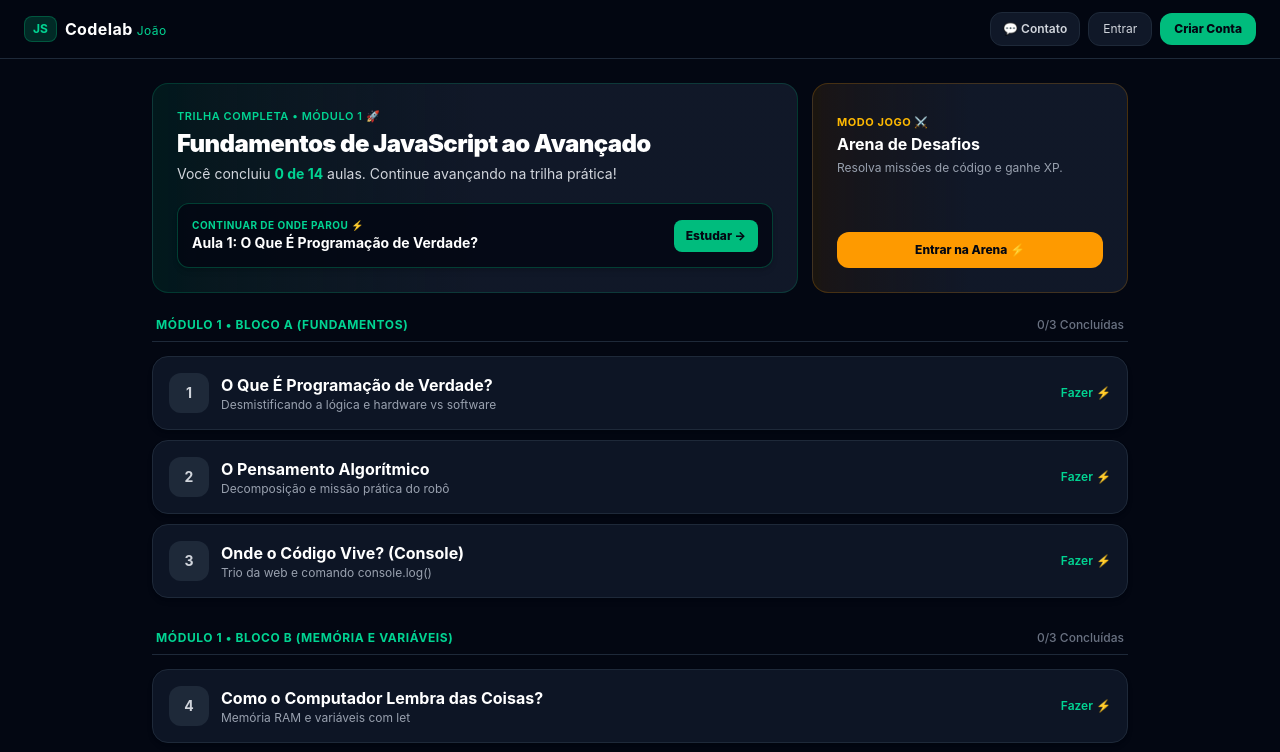
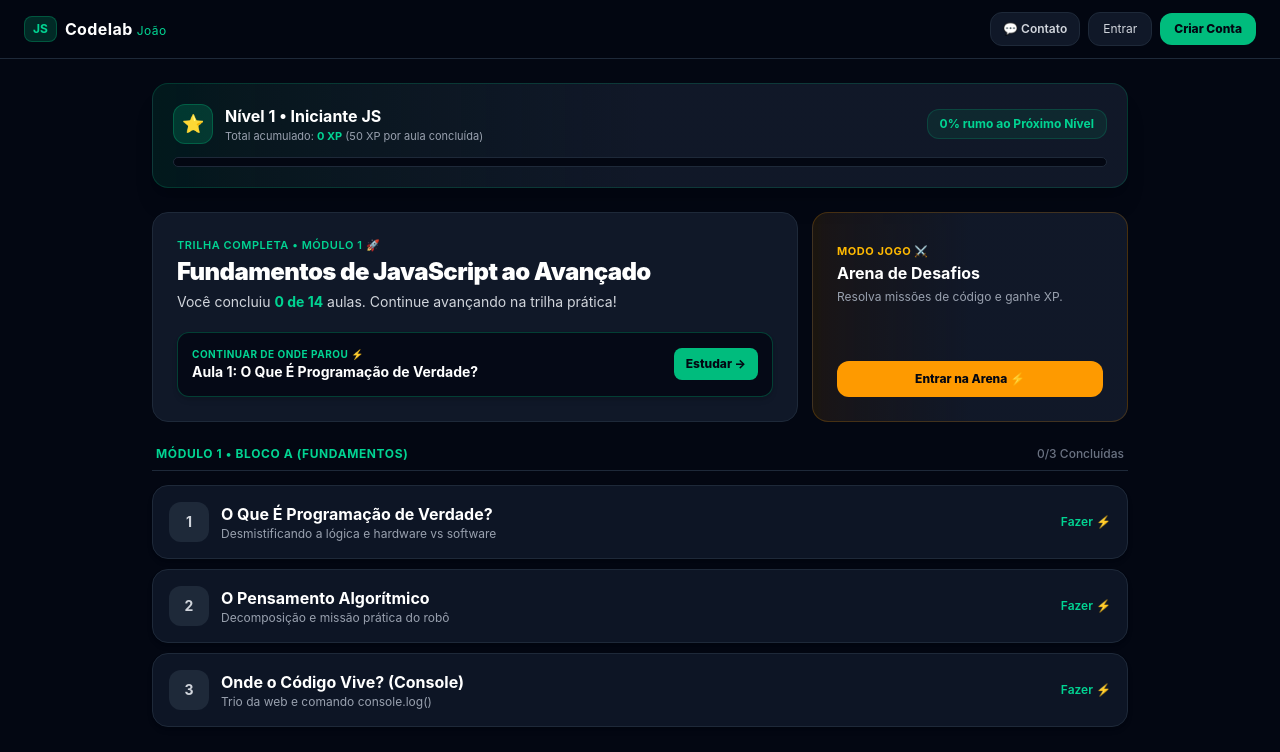
Before and after one commit to jvtsilva/codelab-joao, a Next.js app: page /dashboard in a window 1280 px wide. Shown: the top 752 px of the page. Built offline with nearby package versions, Linux system fonts and the light colour scheme; no server answers.

Commit message:
feat: atualização no dashboard

```diff
--- a/src/app/dashboard/page.tsx
+++ b/src/app/dashboard/page.tsx
@@ -62,6 +62,37 @@ export default function DashboardPage() {
 
   // Calcula quantas aulas o usuário já concluiu no total
   const totalCompletedCount = Object.values(completedLessons).filter(Boolean).length
+
+  // 🌟 Lógica de XP e Níveis (Cada aula concluída = 50 XP)
+  const totalXP = totalCompletedCount * 50
+
+  // Definição dos Níveis
+  let currentLevel = 'Iniciante JS'
+  let levelNumber = 1
+  let nextLevelXP = 200
+  let prevLevelXP = 0
+
+  if (totalXP >= 800) {
+    currentLevel = 'Mestre do Código'
+    levelNumber = 4
+    nextLevelXP = 1000
+    prevLevelXP = 800
+  } else if (totalXP >= 400) {
+    currentLevel = 'Programador Júnior'
+    levelNumber = 3
+    nextLevelXP = 800
+    prevLevelXP = 400
+  } else if (totalXP >= 200) {
+    currentLevel = 'Codificador'
+    levelNumber = 2
+    nextLevelXP = 400
+    prevLevelXP = 200
+  }
+
+  // Progresso em porcentagem para o próximo nível
+  const xpInCurrentLevel = totalXP - prevLevelXP
+  const xpNeededForNext = nextLevelXP - prevLevelXP
+  const levelProgressPercent = Math.min(Math.round((xpInCurrentLevel / xpNeededForNext) * 100), 100)
 
   // Estrutura completa dos blocos e aulas da trilha
   const blocks = [
@@ -176,9 +207,39 @@ export default function DashboardPage() {
       {/* Conteúdo Principal */}
       <main className="flex-1 max-w-5xl w-full mx-auto p-3.5 sm:p-6 space-y-6 pb-24 overflow-hidden">
 
-        {/* Banner de Boas-vindas, Arena e Card Inteligente de "Continuar de Onde Parou" */}
+        {/* 🌟 Card de Nível e XP */}
+        <div className="bg-gradient-to-r from-emerald-500/10 via-gray-900 to-gray-900 border border-emerald-500/20 rounded-2xl p-4 sm:p-5 space-y-3 shadow-xl">
+          <div className="flex flex-col sm:flex-row sm:items-center justify-between gap-3">
+            <div className="flex items-center gap-3">
+              <div className="w-10 h-10 rounded-xl bg-emerald-500/20 border border-emerald-500/30 flex items-center justify-center text-lg shrink-0">
+                ⭐
+              </div>
+              <div>
+                <h4 className="text-sm sm:text-base font-bold text-white">
+                  Nível {levelNumber} • {currentLevel}
+                </h4>
+                <p className="text-[11px] text-gray-400">
+                  Total acumulado: <strong className="text-emerald-400">{totalXP} XP</strong> (50 XP por aula concluída)
+                </p>
+              </div>
+            </div>
+            <span className="px-3 py-1.5 bg-emerald-500/10 text-emerald-400 border border-emerald-500/20 font-bold text-xs rounded-xl self-start sm:self-auto">
+              {levelProgressPercent}% rumo ao Próximo Nível
+            </span>
+          </div>
+
+          {/* Barrinha de Progresso de XP */}
+          <div className="w-full bg-gray-950 border border-gray-800 rounded-full h-2.5 overflow-hidden">
+            <div
+              className="bg-gradient-to-r from-emerald-600 to-emerald-400 h-full rounded-full transition-all duration-500"
+              style={{ width: `${levelProgressPercent}%` }}
+            ></div>
+          </div>
+        </div>
+
+        {/* Banner de Trilha e Card Inteligente de "Continuar de Onde Parou" + Arena */}
         <div className="grid grid-cols-1 sm:grid-cols-3 gap-3.5">
-          <div className="sm:col-span-2 space-y-2.5 bg-gradient-to-r from-emerald-500/10 via-gray-900 to-gray-900 border border-emerald-500/20 p-4 sm:p-6 rounded-2xl flex flex-col justify-between">
+          <div className="sm:col-span-2 space-y-2.5 bg-gray-900 border border-gray-800 p-4 sm:p-6 rounded-2xl flex flex-col justify-between">
             <div className="space-y-1">
               <span className="text-[11px] font-semibold tracking-wider text-emerald-400 uppercase block">Trilha Completa • Módulo 1 🚀</span>
               <h2 className="text-lg sm:text-2xl font-black text-white tracking-tight leading-tight">Fundamentos de JavaScript ao Avançado</h2>
```
